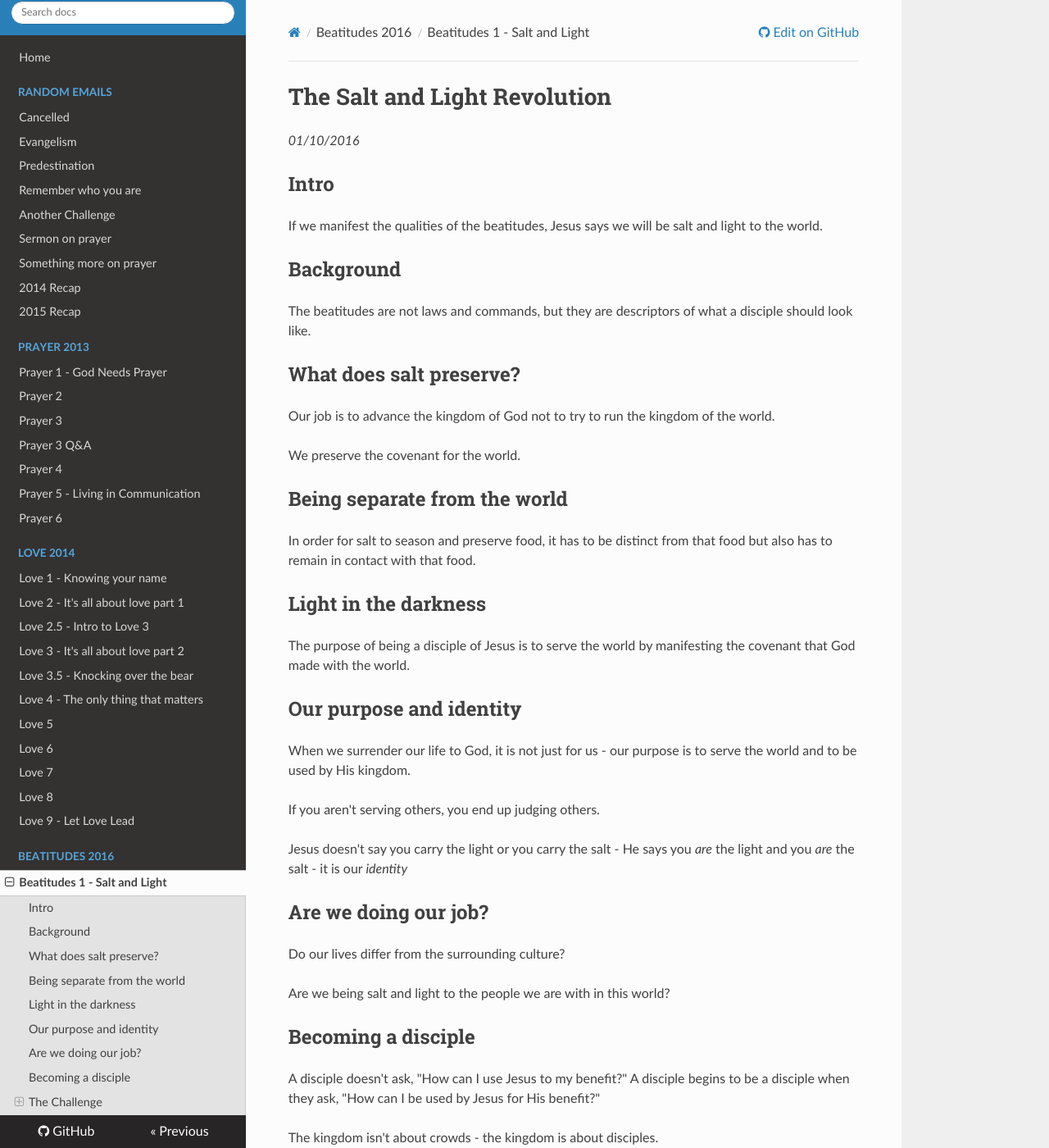
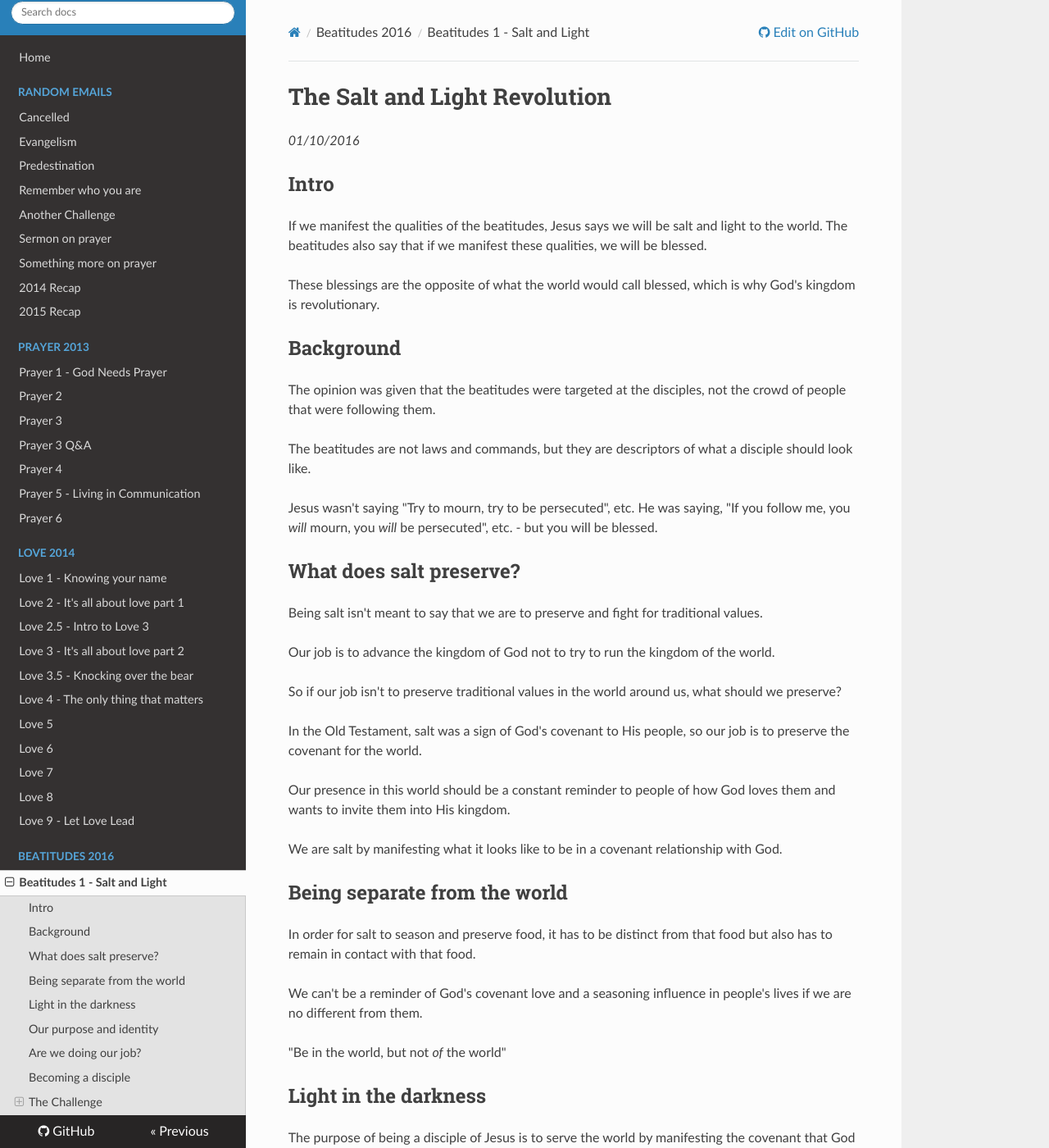
Before and after one commit to smallgroupnotes/smallgroupnotes.github.io, an MkDocs documentation site: the page built from docs/beatitudes2016/01-salt-and-light.md, in a window 1280 px wide and 1400 px high. Shown: the whole window at 82% size. Built offline with MkDocs 1.6.1, drawn with Linux system fonts in a browser that asks for light colours; nearby versions of some CDN libraries; old or Windows-style settings are respelled for this version of MkDocs; some of the changed text lies outside the part shown.

Commit message:
More details

```diff
--- a/docs/beatitudes2016/01-salt-and-light.md
+++ b/docs/beatitudes2016/01-salt-and-light.md
@@ -4,33 +4,55 @@
 
 ## Intro
 
-If we manifest the qualities of the beatitudes, Jesus says we will be salt and light to the world.
+If we manifest the qualities of the beatitudes, Jesus says we will be salt and light to the world.  The beatitudes also say that if we manifest these qualities, we will be blessed.
+
+These blessings are the opposite of what the world would call blessed, which is why God's kingdom is revolutionary.
 
 ## Background
 
+The opinion was given that the beatitudes were targeted at the disciples, not the crowd of people that were following them.
+
 The beatitudes are not laws and commands, but they are descriptors of what a disciple should look like.
+
+Jesus wasn't saying "Try to mourn, try to be persecuted", etc.  He was saying, "If you follow me, you *will* mourn, you *will* be persecuted", etc. - but you will be blessed.
 
 ## What does salt preserve?
 
+Being salt isn't meant to say that we are to preserve and fight for traditional values.
+
 Our job is to advance the kingdom of God not to try to run the kingdom of the world.
 
-We preserve the covenant for the world.
+So if our job isn't to preserve traditional values in the world around us, what should we preserve?
+
+In the Old Testament, salt was a sign of God's covenant to His people, so our job is to preserve the covenant for the world.
+
+Our presence in this world should be a constant reminder to people of how God loves them and wants to invite them into His kingdom.
+
+We are salt by manifesting what it looks like to be in a covenant relationship with God.
 
 ## Being separate from the world
 
 In order for salt to season and preserve food, it has to be distinct from that food but also has to remain in contact with that food.
 
+We can't be a reminder of God's covenant love and a seasoning influence in people's lives if we are no different from them.
+
+"Be in the world, but not *of* the world"
+
 ## Light in the darkness
 
 The purpose of being a disciple of Jesus is to serve the world by manifesting the covenant that God made with the world.
 
+As light, we should contrast the world with the kingdom of God.
+
 ## Our purpose and identity
 
-When we surrender our life to God, it is not just for us - our purpose is to serve the world and to be used by His kingdom.
+When we surrender our life to God, **it is not just for us** - our *purpose* is to serve the world and to be used by His kingdom.
 
-If you aren't serving others, you end up judging others.
+If you aren't serving others, you end up judging others.  Or conversely - it will be hard to judge others if you are serving them.
 
-Jesus doesn't say you carry the light or you carry the salt - He says you *are* the light and you *are* the salt - it is our *identity*
+Jesus doesn't say you carry the light or you carry the salt - He says you *are* the light and you *are* the salt - it is our *identity*.
+
+In the Old Testament, God set Israel apart so that they could be an example of what it is like to live in a covenant with God - but instead they isolated themselves, got arrogant and looked down on the ones they were supposed to serve.  The same thing happens with a lot of churches/christians.  We aren't a light on a hill to look down on the world around us but to be a beacon of light to the world.
 
 ## Are we doing our job?
 
@@ -38,11 +60,13 @@ Do our lives differ from the surrounding culture?
 
 Are we being salt and light to the people we are with in this world?
 
+Are we finding opportunities to "mix it up" with the world and invite them into the Kingdom.
+
 ## Becoming a disciple
 
 A disciple doesn't ask, "How can I use Jesus to my benefit?"  A disciple begins to be a disciple when they ask, "How can I be used by Jesus for His benefit?"
 
-The kingdom isn't about crowds - the kingdom is about disciples.
+The kingdom isn't about crowds - the kingdom is about disciples, who make disciples.
 
 > My prayer for our small group: that people would look at us and say, "Wow - there's a group of people who display the beatitudes"
 
@@ -58,7 +82,7 @@ Are we willing to commit to living a life that will *significantly* contrast wit
 
 Will we seek God's wisdom on how we can arrange our life differently?
 
-> * So we have more time available to fellowship
+> * So we have more time available to fellowship (grow with believers, but also do life with non-believers)
 > * So we spend less money on ourselves and have more to share
 
-### We are the kingdom to the degree that we bleed
+### We are the kingdom to the degree that we bleed/sacrifice.
```
